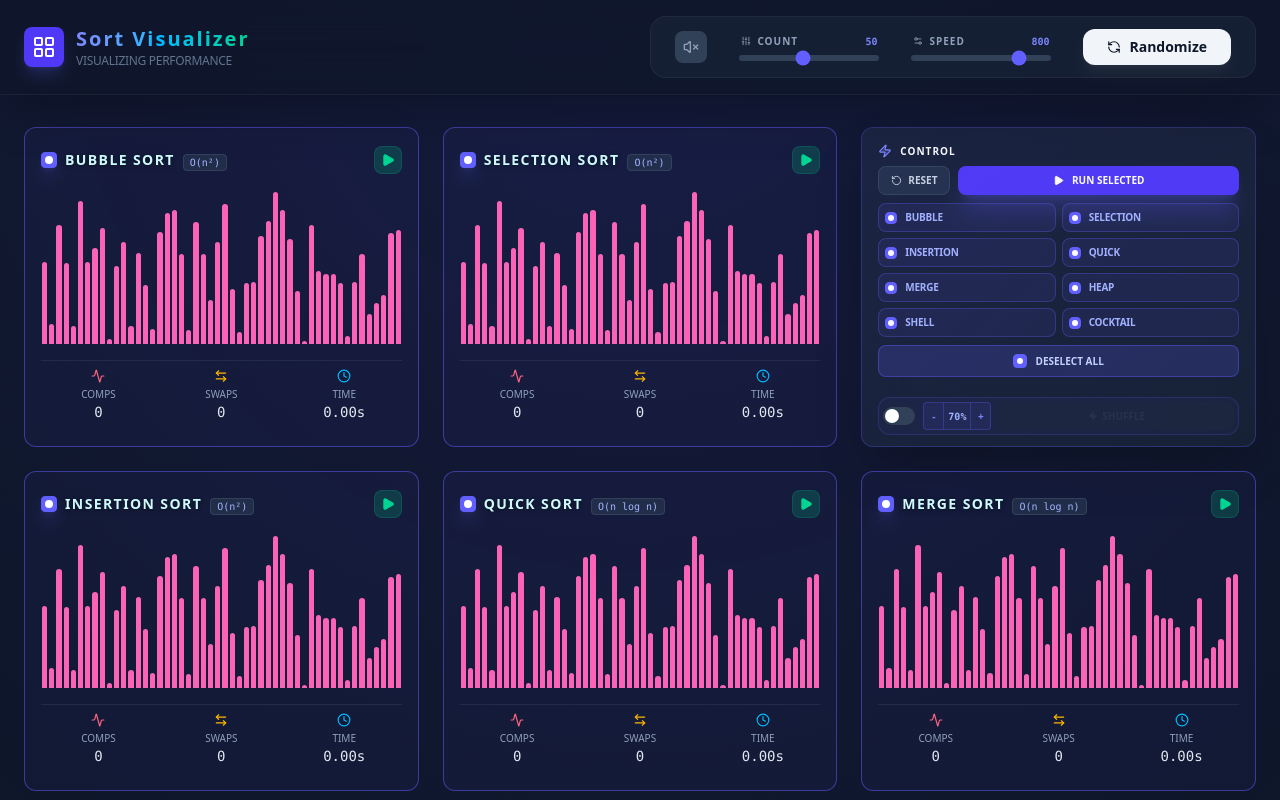
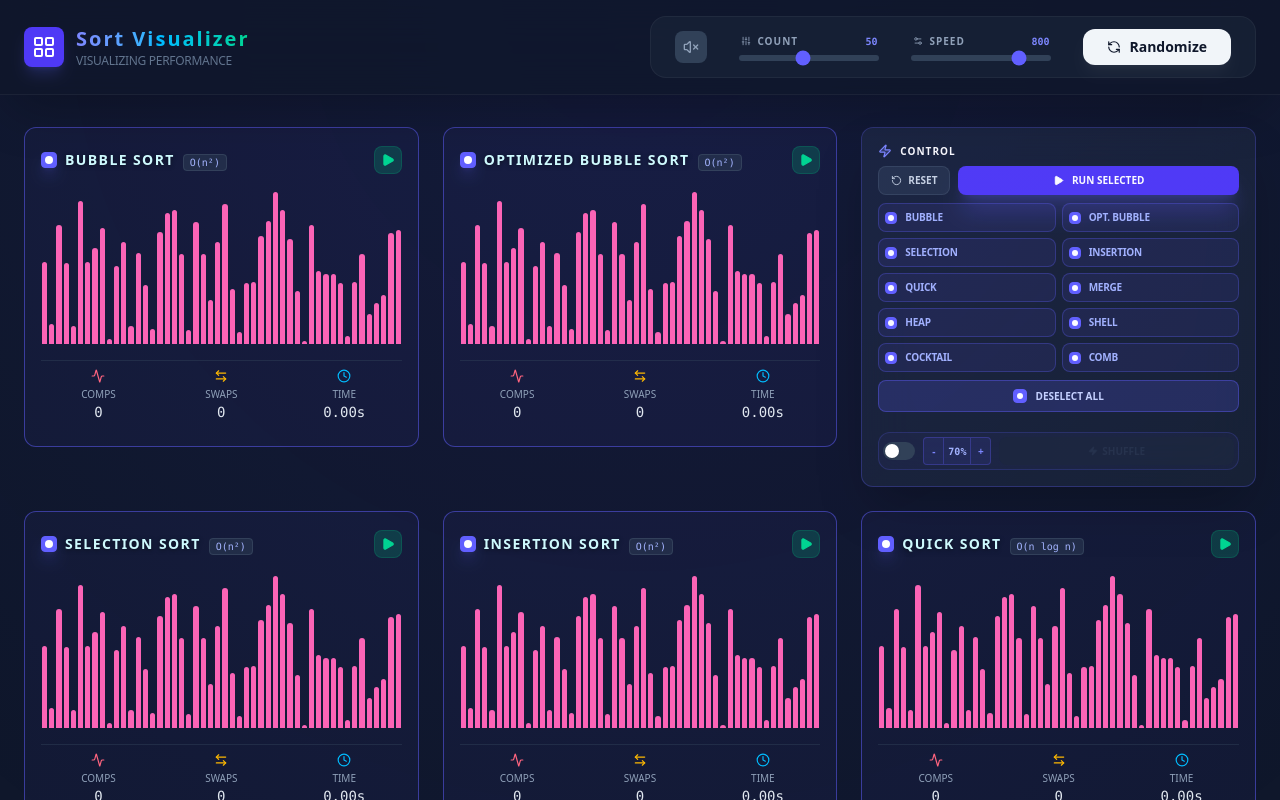
Before and after one commit to lastjung/sort-compare, a React (Vite) app: page / in a window 1280 px wide. Shown: the top 800 px of the page. Built offline with nearby package versions, Linux system fonts and the light colour scheme.

Commit message:
feat: add optimized bubble sort and comb sort, fix tablet layout

```diff
--- a/src/algorithms/index.js
+++ b/src/algorithms/index.js
@@ -12,6 +12,31 @@ export const bubbleSort = async (array, onStep) => {
     }
     // Final element of this pass is now in its correct place
     await onStep(arr, [], 'progress', [arr.length - i - 1]);
+  }
+  return arr;
+};
+
+export const optimizedBubbleSort = async (array, onStep) => {
+  let arr = [...array];
+  let n = arr.length;
+  for (let i = 0; i < n; i++) {
+    let swapped = false;
+    for (let j = 0; j < n - i - 1; j++) {
+      await onStep(arr, [j, j + 1], 'compare');
+      if (arr[j] > arr[j + 1]) {
+        [arr[j], arr[j + 1]] = [arr[j + 1], arr[j]];
+        await onStep(arr, [j, j + 1], 'swap');
+        swapped = true;
+      }
+    }
+    if (!swapped) {
+      // If no swaps occurred, the rest of the array is already sorted
+      const remainingIndices = Array.from({ length: n - i }, (_, idx) => idx);
+      await onStep(arr, [], 'progress', remainingIndices);
+      break;
+    }
+    // Final element of this pass is now in its correct place
+    await onStep(arr, [], 'progress', [n - i - 1]);
   }
   return arr;
 };
@@ -268,6 +293,36 @@ export const cocktailSort = async (array, onStep) => {
   return arr;
 };
 
+export const combSort = async (array, onStep) => {
+  let arr = [...array];
+  const n = arr.length;
+  let gap = n;
+  const shrink = 1.3;
+  let sorted = false;
+
+  while (!sorted) {
+    gap = Math.floor(gap / shrink);
+    if (gap <= 1) {
+      gap = 1;
+      sorted = true;
+    }
+
+    for (let i = 0; i + gap < n; i++) {
+      await onStep(arr, [i, i + gap], 'compare');
+      if (arr[i] > arr[i + gap]) {
+        [arr[i], arr[i + gap]] = [arr[i + gap], arr[i]];
+        await onStep(arr, [i, i + gap], 'swap');
+        sorted = false;
+      }
+    }
+  }
+
+  // Finalize all elements as sorted
+  const allIndices = Array.from({ length: n }, (_, i) => i);
+  await onStep(arr, [], 'progress', allIndices);
+  return arr;
+};
+
 export const ALGORITHMS = [
   {
     id: 'bubble',
@@ -275,6 +330,13 @@ export const ALGORITHMS = [
     fn: bubbleSort,
     complexity: 'O(n²)',
     desc: 'Swaps adjacent elements if they are in wrong order.'
+  },
+  {
+    id: 'optimized-bubble',
+    title: 'Optimized Bubble Sort',
+    fn: optimizedBubbleSort,
+    complexity: 'O(n²)',
+    desc: 'Bubble sort with early exit if array becomes sorted.'
   },
   {
     id: 'selection',
@@ -325,4 +387,11 @@ export const ALGORITHMS = [
     complexity: 'O(n²)',
     desc: 'Bidirectional bubble sort, shaking elements both ways.'
   },
+  {
+    id: 'comb',
+    title: 'Comb Sort',
+    fn: combSort,
+    complexity: 'O(n log n)',
+    desc: 'Improves bubble sort by eliminating turtles using a gap.'
+  },
 ];
--- a/src/components/ControlCard.jsx
+++ b/src/components/ControlCard.jsx
@@ -20,6 +20,7 @@ export const ControlCard = ({
 
   const ALGO_LABELS = [
     { id: 'bubble', label: 'Bubble' },
+    { id: 'optimized-bubble', label: 'Opt. Bubble' },
     { id: 'selection', label: 'Selection' },
     { id: 'insertion', label: 'Insertion' },
     { id: 'quick', label: 'Quick' },
@@ -27,10 +28,11 @@ export const ControlCard = ({
     { id: 'heap', label: 'Heap' },
     { id: 'shell', label: 'Shell' },
     { id: 'cocktail', label: 'Cocktail' },
+    { id: 'comb', label: 'Comb' },
   ];
 
   return (
-    <div className="hidden lg:flex bg-slate-800/60 backdrop-blur-xl border border-indigo-500/30 rounded-xl p-4 flex-col gap-2 shadow-2xl relative overflow-hidden group h-[320px]">
+    <div className="hidden lg:flex bg-slate-800/60 backdrop-blur-xl border border-indigo-500/30 rounded-xl p-4 flex-col gap-2 shadow-2xl relative overflow-hidden group h-[360px]">
       <div className="absolute inset-0 bg-gradient-to-br from-indigo-500/5 to-transparent pointer-events-none" />
 
       {/* Header */}
@@ -96,23 +98,23 @@ export const ControlCard = ({
 
       {/* Select All Button */}
       <button
-        onClick={() => selectedIds.size === 8 ? onDeselectAll() : onSelectAll()}
+        onClick={() => selectedIds.size === 10 ? onDeselectAll() : onSelectAll()}
         className={cn(
           "w-full flex items-center justify-center gap-2 py-2 rounded-lg border transition-all active:scale-95 text-[10px]",
-          selectedIds.size === 8
+          selectedIds.size === 10
             ? "bg-indigo-500/20 border-indigo-500/40 text-indigo-200"
             : "bg-slate-900/40 border-slate-700/50 text-slate-400 hover:text-slate-300"
         )}
       >
         <div className={cn(
           "w-3.5 h-3.5 rounded border flex items-center justify-center",
-          selectedIds.size === 8 ? "bg-indigo-500 border-indigo-500" : selectedIds.size > 0 ? "bg-indigo-500/50 border-indigo-500" : "border-slate-600"
+          selectedIds.size === 10 ? "bg-indigo-500 border-indigo-500" : selectedIds.size > 0 ? "bg-indigo-500/50 border-indigo-500" : "border-slate-600"
         )}>
-          {selectedIds.size === 8 && <div className="w-1.5 h-1.5 bg-white rounded-sm" />}
-          {selectedIds.size > 0 && selectedIds.size < 8 && <div className="w-2 h-[2px] bg-white" />}
+          {selectedIds.size === 10 && <div className="w-1.5 h-1.5 bg-white rounded-sm" />}
+          {selectedIds.size > 0 && selectedIds.size < 10 && <div className="w-2 h-[2px] bg-white" />}
         </div>
         <span className="font-bold uppercase leading-none">
-          {selectedIds.size === 8 ? 'Deselect All' : `Select All (${selectedIds.size}/8)`}
+          {selectedIds.size === 10 ? 'Deselect All' : `Select All (${selectedIds.size}/10)`}
         </span>
       </button>
 
--- a/src/components/Dashboard.jsx
+++ b/src/components/Dashboard.jsx
@@ -4,7 +4,7 @@ import { ControlCard } from './ControlCard';
 import { MobileControlBar } from './MobileControlBar';
 import { Scoreboard } from './Scoreboard';
 import { CommentaryPanel } from './CommentaryPanel';
-import { bubbleSort, selectionSort, insertionSort, quickSort, mergeSort, heapSort, shellSort, cocktailSort } from '../algorithms';
+import { bubbleSort, optimizedBubbleSort, selectionSort, insertionSort, quickSort, mergeSort, heapSort, shellSort, cocktailSort, combSort } from '../algorithms';
 
 const ALGORITHMS = [
   {
@@ -13,6 +13,13 @@ const ALGORITHMS = [
     fn: bubbleSort,
     complexity: 'O(n²)',
     desc: 'Swaps adjacent elements if they are in wrong order.'
+  },
+  {
+    id: 'optimized-bubble',
+    title: 'Optimized Bubble Sort',
+    fn: optimizedBubbleSort,
+    complexity: 'O(n²)',
+    desc: 'Bubble sort with early exit if array becomes sorted.'
   },
   {
     id: 'selection',
@@ -62,6 +69,13 @@ const ALGORITHMS = [
     fn: cocktailSort,
     complexity: 'O(n²)',
     desc: 'Bidirectional bubble sort, shaking elements both ways.'
+  },
+  {
+    id: 'comb',
+    title: 'Comb Sort',
+    fn: combSort,
+    complexity: 'O(n log n)',
+    desc: 'Improves bubble sort by eliminating turtles using a gap.'
   },
 ];
 
@@ -294,7 +308,7 @@ export const Dashboard = ({
         ))}
 
         {/* ControlCard - Wrapped for Commentary Anchor */}
-        <div className="relative group/control">
+        <div className="relative group/control hidden lg:block">
           <ControlCard
             selectedIds={selectedIds}
             onToggleSelect={toggleSelect}
--- a/src/components/MobileControlBar.jsx
+++ b/src/components/MobileControlBar.jsx
@@ -34,6 +34,7 @@ export const MobileControlBar = ({
 
   const ALGO_LABELS = [
     { id: 'bubble', label: 'Bubble' },
+    { id: 'optimized-bubble', label: 'Opt. Bubble' },
     { id: 'selection', label: 'Selection' },
     { id: 'insertion', label: 'Insertion' },
     { id: 'quick', label: 'Quick' },
@@ -41,6 +42,7 @@ export const MobileControlBar = ({
     { id: 'heap', label: 'Heap' },
     { id: 'shell', label: 'Shell' },
     { id: 'cocktail', label: 'Cocktail' },
+    { id: 'comb', label: 'Comb' },
   ];
 
   return (
@@ -121,10 +123,10 @@ export const MobileControlBar = ({
               Regular Random
             </button>
             <button
-              onClick={() => selectedIds.size === 8 ? onDeselectAll() : onSelectAll()}
+              onClick={() => selectedIds.size === 10 ? onDeselectAll() : onSelectAll()}
               className="flex items-center justify-center py-2.5 text-xs font-bold uppercase tracking-wide rounded-lg bg-indigo-500 text-white shadow-lg shadow-indigo-500/30 active:bg-indigo-600 px-2"
             >
-              {selectedIds.size === 8 ? 'Deselect All' : `Select All (${selectedIds.size})`}
+              {selectedIds.size === 10 ? 'Deselect All' : `Select All (${selectedIds.size})`}
             </button>
           </div>
 
```
